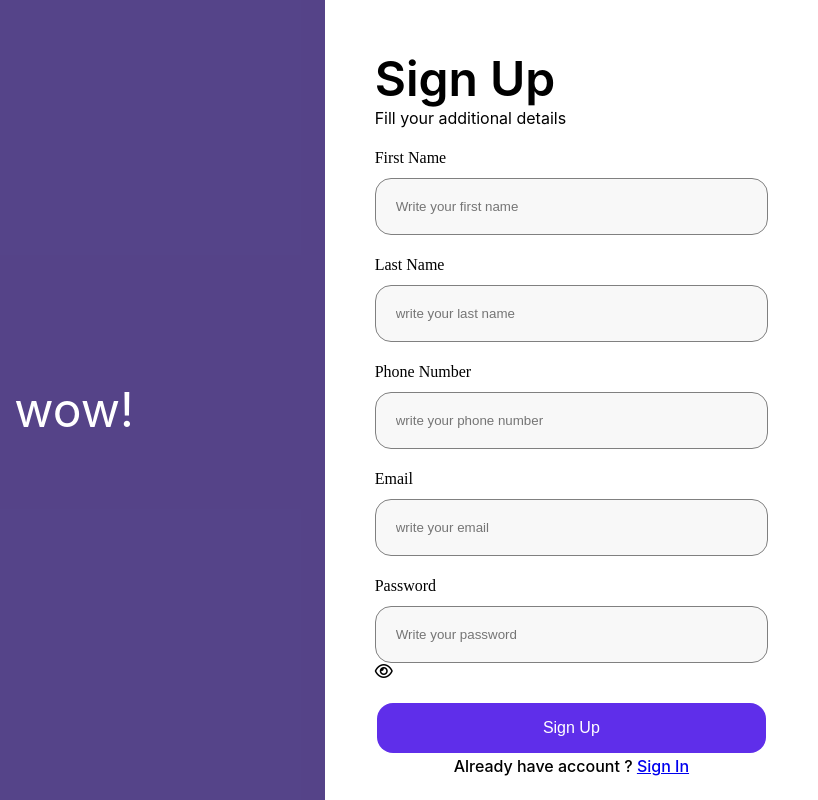
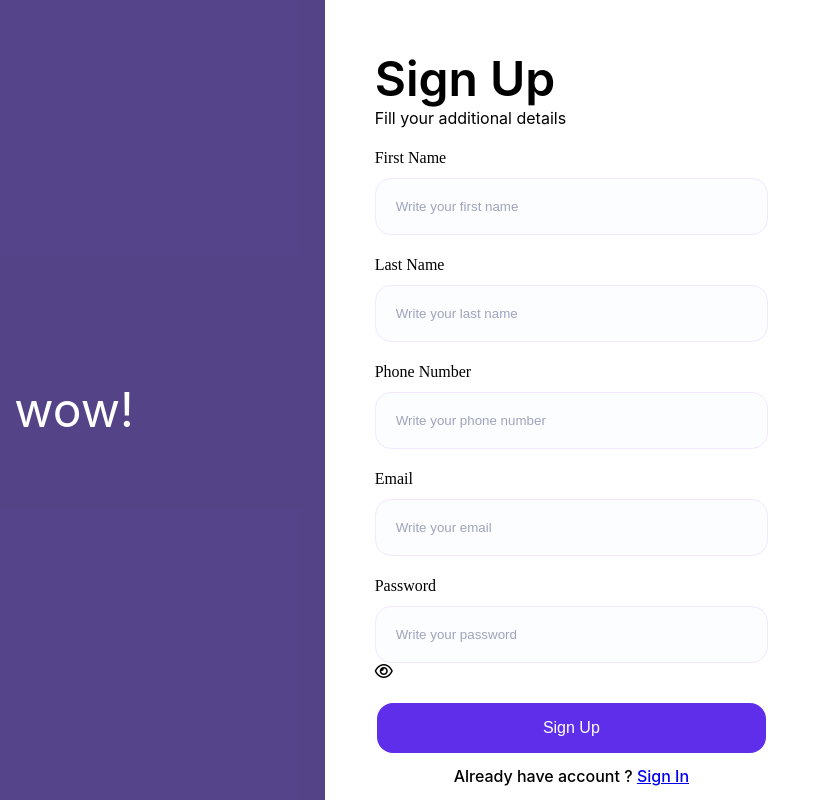
Before and after one commit to madiajijah11/fw12-responsive-web, a plain HTML site: page index.html in a window 1280 px wide. Shown: the full height of the page, 462-1280 px from the left. Drawn offline with Linux system fonts and the light colour scheme.

Commit message:
change placeholder text color

```diff
--- a/index.html
+++ b/index.html
@@ -40,7 +40,7 @@
 							type="text"
 							name="lastName"
 							id="lastName"
-							placeholder="write your last name"
+							placeholder="Write your last name"
 						/>
 					</div>
 					<div class="form-input">
@@ -49,7 +49,7 @@
 							type="text"
 							name="phoneNumber"
 							id="phoneNumber"
-							placeholder="write your phone number"
+							placeholder="Write your phone number"
 						/>
 					</div>
 					<div class="form-input">
@@ -58,7 +58,7 @@
 							type="email"
 							name="email"
 							id="email"
-							placeholder="write your email"
+							placeholder="Write your email"
 						/>
 					</div>
 					<div class="form-input">
--- a/style.css
+++ b/style.css
@@ -15,6 +15,7 @@ section {
 	box-sizing: border-box;
 	display: flex;
 	flex-direction: column;
+	margin-bottom: 10px;
 }
 
 .form-input {
@@ -32,13 +33,17 @@ section {
 
 .form-input input {
 	border-radius: 16px;
-	border: 1px solid gray;
+	border: 1px solid #f2e8ff;
 	-webkit-border-radius: 16px;
 	-moz-border-radius: 16px;
 	-ms-border-radius: 16px;
 	-o-border-radius: 16px;
 	padding: 20px;
-	background-color: rgba(128, 128, 128, 0.055);
+	background-color: #fcfdfe;
+}
+
+.form-input ::placeholder {
+	color: #a0a3bd;
 }
 
 .form-input label {
```
